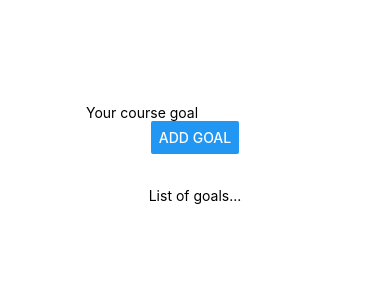
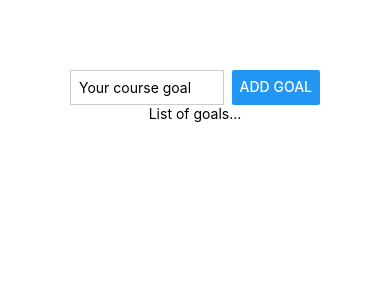
Before and after one commit to pedroluiznogueira/goals-app, a React Native app: screen / in a window 390 px wide. Shown: the top 300 px of the page. Built offline with nearby package versions, Linux system fonts and the light colour scheme.

Commit message:
basic style for text input

```diff
--- a/App.js
+++ b/App.js
@@ -11,8 +11,12 @@
     <View style={styles.appContainer}>
 
       {/* input and button */}
-      <View style={styles.topView}>
-        <TextInput placeholder="Your course goal"></TextInput>
+      <View style={styles.inputContainer}>
+        <TextInput
+          style={styles.textInput}
+          placeholder="Your course goal"
+          placeholderTextColor="black"
+          ></TextInput>
         <Button title="Add Goal"></Button>
       </View>
 
@@ -29,17 +33,19 @@
   appContainer: {
     flex: 1,
     flexDirection: 'column',
+    alignItems: 'center',
     backgroundColor: 'white',
     padding: 70
   },
-  topView: {
-    flex: 0.2,
-    alignItems: 'center',
-    justifyContent: 'center',
+  inputContainer: {
+    flexDirection: 'row',
+    justifyContent: 'space-between'
   },
-  bottomView: {
-    flex: 1,
-    alignItems: 'center',
-    justifyContent: 'flex-start'
+  textInput: {
+    borderWidth: 1,
+    borderColor: '#cccccc',
+    width: '80%',
+    marginRight: 8,
+    padding: 8
   }
 });
```
